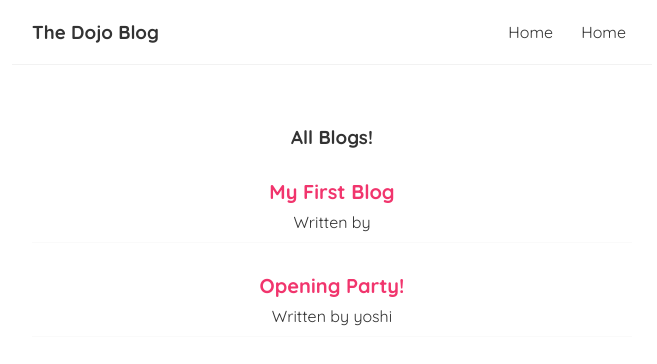
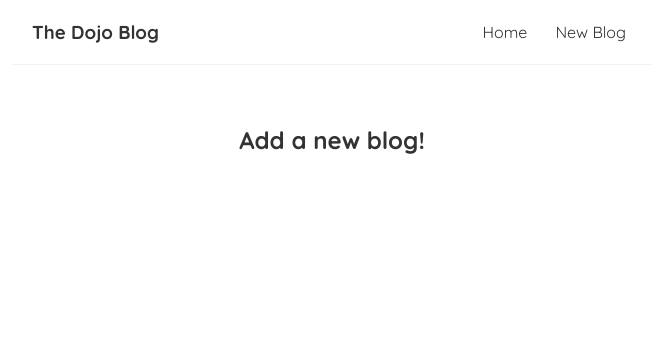
Before and after one commit to Gavin-1001/React-Tutorial_, a React (Create React App) app: page /create in a window 1280 px wide. Shown: the top 364 px of the page, without its empty margins (308-965 px from the left). Built offline with nearby package versions, Linux system fonts and the light colour scheme; data requests are answered from the project's data file.

Commit message:
Finished tutorial 21 and 22 in this one.

```diff
--- a/package.json
+++ b/package.json
@@ -9,6 +9,7 @@
     "axios": "^1.4.0",
     "react": "^18.2.0",
     "react-dom": "^18.2.0",
+    "react-router-dom": "^6.14.2",
     "react-scripts": "5.0.1",
     "web-vitals": "^2.1.4"
   },
--- a/src/App.js
+++ b/src/App.js
@@ -1,19 +1,29 @@
 import './App.css';
 import Navbar from "./components/Navbar";
 import Home from "./components/Home";
+import {BrowserRouter as Router, Route, Routes} from "react-router-dom";
+import Create from "./components/Create";
 
 function App() {
 
     const title = "Welcome to the new blog"
 
     return (
-        <div className="App">
-            <Navbar/>
-            <div className="content">
-                <Home />
+        <Router>
+            <div className="App">
+                <Navbar/>
+                <div className="content">
+                    <Routes>
+                        <Route path="/" element={<Home />} />
+                    </Routes>
+                    <Routes>
+                        <Route path="/create" element={<Create />} />
+                    </Routes>
+                </div>
             </div>
-        </div>
-    );
+        </Router>
+    )
+
 }
 
 export default App;
--- /dev/null
+++ b/src/components/Create.js
@@ -0,0 +1,10 @@
+const Create = () => {
+
+
+    return(
+        <div className="create">
+            <h2>Add a new blog!</h2>
+        </div>
+    )
+}
+export default Create;
--- a/src/components/Home.js
+++ b/src/components/Home.js
@@ -4,6 +4,7 @@ import useFetch from "../customHooks/useFetch";
 
 const Home = () => {
     //destructuring the array from useFetch the return
+
     const {data: blogs, isLoading, error} = useFetch('http://localhost:8000/blogs')
 
 
--- a/src/components/Navbar.js
+++ b/src/components/Navbar.js
@@ -5,7 +5,7 @@ const Navbar = () => {
             <h3>The Dojo Blog</h3>
             <div className="links">
                 <a href="/">Home</a>
-                <a href="/create" className="">Home</a>
+                <a href="/create" className="">New Blog</a>
             </div>
         </nav>
     )
```
Also changed, not shown: 1 other file (tests, documents, lock files or other folders).
